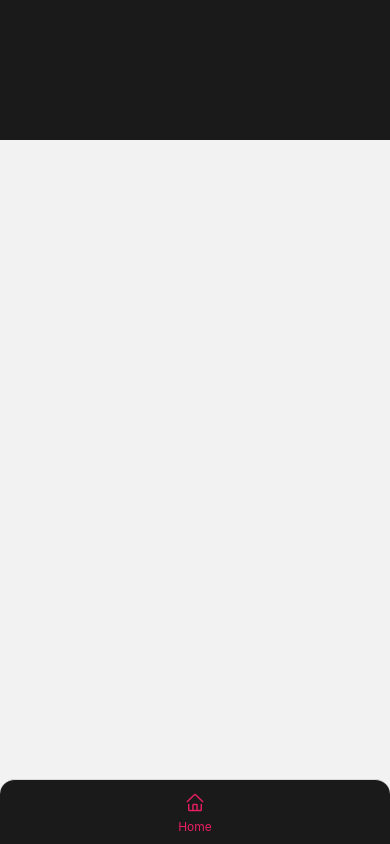
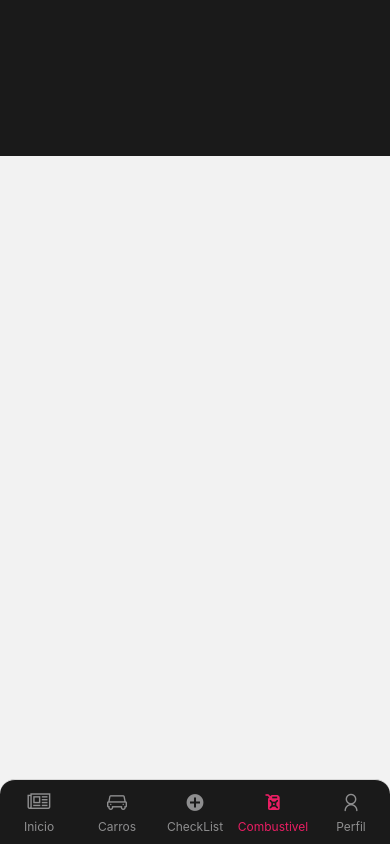
Before and after one commit to LeonardoASC/UsedCar, a React Native app: screen /Fuel in a window 390 px wide. Before the commit this address had no page. Built offline with nearby package versions, Linux system fonts and the light colour scheme.

Commit message:
feat: config de telas

```diff
--- a/src/routes/private.js
+++ b/src/routes/private.js
@@ -1,10 +1,20 @@
 import { createBottomTabNavigator } from '@react-navigation/bottom-tabs';
 import { createStackNavigator } from '@react-navigation/stack';
 import { View } from 'react-native';
+// import { AntDesign } from '@expo/vector-icons';
+import { FontAwesome } from '@expo/vector-icons';
 import { AntDesign } from '@expo/vector-icons';
+import { Entypo } from '@expo/vector-icons';
+import { MaterialCommunityIcons } from '@expo/vector-icons';
+
+
 
 //screens
 import { Home } from '../screens/Home';
+import { CarList } from '../screens/Private/CarList';
+import { CheckList } from '../screens/Private/CheckList';
+import { Fuel } from '../screens/Private/Fuel';
+import { Profile } from '../screens/Private/Profile';
 
 const Tab = createBottomTabNavigator();
 
@@ -40,9 +50,49 @@ export function Private() {
           name="Home"
           component={Home}
           options={{
-            tabBarLabel: 'Home',
+            tabBarLabel: 'Inicio',
             tabBarIcon: ({ color }) => (
-              <AntDesign name="home" size={iconSize} color={color} />
+              <FontAwesome name="newspaper-o" size={iconSize} color={color} />
+            ),
+          }}
+        />
+        <Tab.Screen
+          name="CarList"
+          component={CarList}
+          options={{
+            tabBarLabel: 'Carros',
+            tabBarIcon: ({ color }) => (
+              <AntDesign name="car" size={iconSize} color={color} />
+            ),
+          }}
+        />
+        <Tab.Screen
+          name="CheckList"
+          component={CheckList}
+          options={{
+            tabBarLabel: 'CheckList',
+            tabBarIcon: ({ color }) => (
+              <Entypo name="circle-with-plus" size={iconSize} color={color} />
+            ),
+          }}
+        />
+        <Tab.Screen
+          name="Fuel"
+          component={Fuel}
+          options={{
+            tabBarLabel: 'Combustivel',
+            tabBarIcon: ({ color }) => (
+              <MaterialCommunityIcons name="fuel" size={iconSize} color={color} />
+            ),
+          }}
+        />
+        <Tab.Screen
+          name="Profile"
+          component={Profile}
+          options={{
+            tabBarLabel: 'Perfil',
+            tabBarIcon: ({ color }) => (
+              <AntDesign name="user" size={iconSize} color={color} />
             ),
           }}
         />
--- /dev/null
+++ b/src/screens/Private/CarList/index.js
@@ -0,0 +1,16 @@
+import react from "react";
+import { SafeAreaView } from "react-native";
+import { Header, Container } from "./styles.js";
+
+export function CarList(){
+    return(
+        <SafeAreaView style={{flex: 1}}>
+            <Header>
+
+            </Header>
+            <Container>
+
+            </Container>
+        </SafeAreaView>
+    )
+}
--- /dev/null
+++ b/src/screens/Private/CarList/styles.js
@@ -0,0 +1,20 @@
+import styled from "styled-components/native";
+import { Platform } from 'react-native';
+import { LinearGradient } from 'expo-linear-gradient';
+
+export const Header = styled.View`
+    background-color: #1a1a1a;
+    width: 100%;
+    height: 20%;
+    flex-direction: row;
+    align-items: center;
+    justify-content:center;
+`;
+
+export const Container = styled.View`
+  height: 80%;
+  width: 100%;
+  align-items: center;
+  justify-content: center;
+
+`;
--- /dev/null
+++ b/src/screens/Private/CheckList/index.js
@@ -0,0 +1,16 @@
+import react from "react";
+import { SafeAreaView } from "react-native";
+import { Header, Container } from "./styles.js";
+
+export function CheckList(){
+    return(
+        <SafeAreaView style={{flex: 1}}>
+            <Header>
+
+            </Header>
+            <Container>
+
+            </Container>
+        </SafeAreaView>
+    )
+}
--- /dev/null
+++ b/src/screens/Private/CheckList/styles.js
@@ -0,0 +1,20 @@
+import styled from "styled-components/native";
+import { Platform } from 'react-native';
+import { LinearGradient } from 'expo-linear-gradient';
+
+export const Header = styled.View`
+    background-color: #1a1a1a;
+    width: 100%;
+    height: 20%;
+    flex-direction: row;
+    align-items: center;
+    justify-content:center;
+`;
+
+export const Container = styled.View`
+  height: 80%;
+  width: 100%;
+  align-items: center;
+  justify-content: center;
+
+`;
--- /dev/null
+++ b/src/screens/Private/Fuel/index.js
@@ -0,0 +1,16 @@
+import react from "react";
+import { SafeAreaView } from "react-native";
+import { Header, Container } from "./styles.js";
+
+export function Fuel(){
+    return(
+        <SafeAreaView style={{flex: 1}}>
+            <Header>
+
+            </Header>
+            <Container>
+
+            </Container>
+        </SafeAreaView>
+    )
+}
--- /dev/null
+++ b/src/screens/Private/Fuel/styles.js
@@ -0,0 +1,20 @@
+import styled from "styled-components/native";
+import { Platform } from 'react-native';
+import { LinearGradient } from 'expo-linear-gradient';
+
+export const Header = styled.View`
+    background-color: #1a1a1a;
+    width: 100%;
+    height: 20%;
+    flex-direction: row;
+    align-items: center;
+    justify-content:center;
+`;
+
+export const Container = styled.View`
+  height: 80%;
+  width: 100%;
+  align-items: center;
+  justify-content: center;
+
+`;
--- /dev/null
+++ b/src/screens/Private/Profile/index.js
@@ -0,0 +1,16 @@
+import react from "react";
+import { SafeAreaView } from "react-native";
+import { Header, Container } from "./styles.js";
+
+export function Profile(){
+    return(
+        <SafeAreaView style={{flex: 1}}>
+            <Header>
+
+            </Header>
+            <Container>
+
+            </Container>
+        </SafeAreaView>
+    )
+}
--- /dev/null
+++ b/src/screens/Private/Profile/styles.js
@@ -0,0 +1,20 @@
+import styled from "styled-components/native";
+import { Platform } from 'react-native';
+import { LinearGradient } from 'expo-linear-gradient';
+
+export const Header = styled.View`
+    background-color: #1a1a1a;
+    width: 100%;
+    height: 20%;
+    flex-direction: row;
+    align-items: center;
+    justify-content:center;
+`;
+
+export const Container = styled.View`
+  height: 80%;
+  width: 100%;
+  align-items: center;
+  justify-content: center;
+
+`;
```
